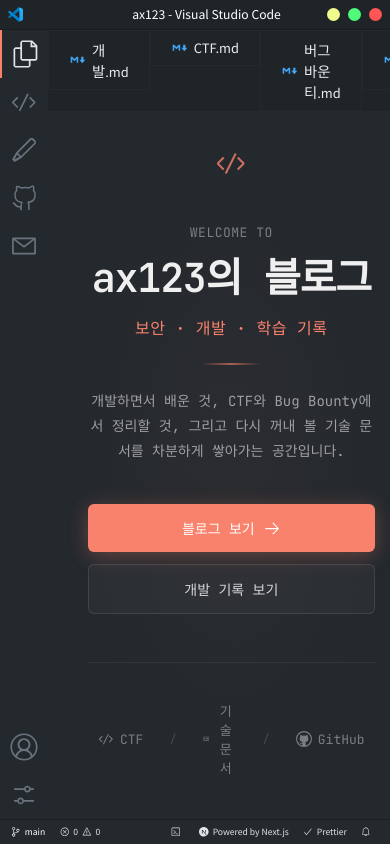
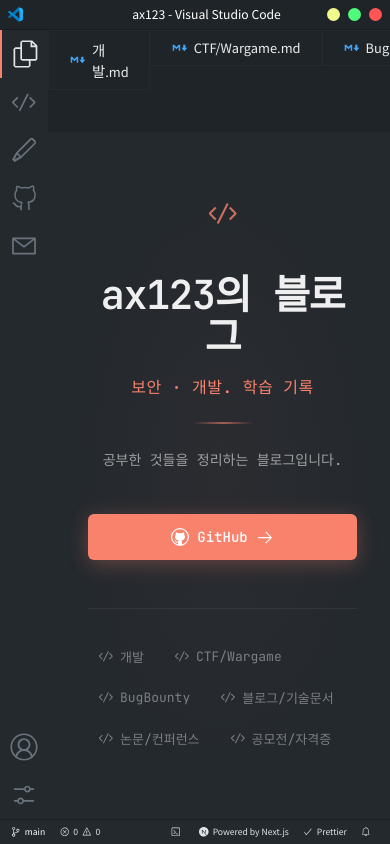
Before and after one commit to G0ldax123/G0ldax123.github.io, a Next.js app: page / in a window 390 px wide. Built offline with nearby package versions, Linux system fonts and the light colour scheme.

Commit message:
Refine homepage copy and simplify content navigation

```diff
--- a/app/page.tsx
+++ b/app/page.tsx
@@ -1,8 +1,9 @@
 'use client';
 
 import Link from 'next/link';
-import { VscArrowRight, VscBook, VscCode, VscGithub } from 'react-icons/vsc';
+import { VscArrowRight, VscCode, VscGithub } from 'react-icons/vsc';
 
+import { contentSections } from '@/data/navigation';
 import styles from '@/styles/HomePage.module.css';
 
 export default function HomePage() {
@@ -17,55 +18,37 @@ export default function HomePage() {
           </div>
 
           <div className={styles.intro}>
-            <p className={styles.greeting}>WELCOME TO</p>
-
             <h1 className={styles.name}>ax123{'\uC758'} {'\uBE14\uB85C\uADF8'}</h1>
 
-            <p className={styles.role}>{'\uBCF4\uC548 \u00B7 \uAC1C\uBC1C \u00B7 \uD559\uC2B5 \uAE30\uB85D'}</p>
+            <p className={styles.role}>{'\uBCF4\uC548 \u00B7 \uAC1C\uBC1C. \uD559\uC2B5 \uAE30\uB85D'}</p>
 
             <div className={styles.divider} />
 
             <p className={styles.description}>
-              {'\uAC1C\uBC1C\uD558\uBA74\uC11C \uBC30\uC6B4 \uAC83, CTF\uC640 Bug Bounty\uC5D0\uC11C \uC815\uB9AC\uD560 \uAC83, '}
-              {'\uADF8\uB9AC\uACE0 \uB2E4\uC2DC \uAEBC\uB0B4 \uBCFC \uAE30\uC220 \uBB38\uC11C\uB97C \uCC28\uBD84\uD558\uAC8C \uC313\uC544\uAC00\uB294 \uACF5\uAC04\uC785\uB2C8\uB2E4.'}
+              {'\uACF5\uBD80\uD55C \uAC83\uB4E4\uC744 \uC815\uB9AC\uD558\uB294 \uBE14\uB85C\uADF8\uC785\uB2C8\uB2E4.'}
             </p>
           </div>
 
           <div className={styles.actions}>
-            <Link href="/blog" className={styles.primaryAction}>
-              <span>{'\uBE14\uB85C\uADF8 \uBCF4\uAE30'}</span>
-              <VscArrowRight size={18} />
-            </Link>
-
-            <Link href="/dev" className={styles.secondaryAction}>
-              <span>{'\uAC1C\uBC1C \uAE30\uB85D \uBCF4\uAE30'}</span>
-            </Link>
-          </div>
-
-          <div className={styles.links}>
-            <Link href="/ctf" className={styles.link}>
-              <VscCode size={16} />
-              <span>CTF</span>
-            </Link>
-
-            <span className={styles.linkSeparator}>/</span>
-
-            <Link href="/blog" className={styles.link}>
-              <VscBook size={16} />
-              <span>{'\uAE30\uC220 \uBB38\uC11C'}</span>
-            </Link>
-
-            <span className={styles.linkSeparator}>/</span>
-
             <a
               href="https://github.com/G0ldax123"
               target="_blank"
               rel="noopener noreferrer"
-              className={styles.link}
+              className={styles.primaryAction}
             >
-              <VscGithub size={16} />
+              <VscGithub size={18} />
               <span>GitHub</span>
+              <VscArrowRight size={18} />
             </a>
+          </div>
+
+          <div className={styles.links}>
+            {contentSections.map((item) => (
+              <Link href={item.path} className={styles.link} key={item.path}>
+                <VscCode size={16} />
+                <span>{item.folderName}</span>
+              </Link>
+            ))}
           </div>
         </div>
       </div>
--- a/components/Sidebar.tsx
+++ b/components/Sidebar.tsx
@@ -13,6 +13,7 @@ import {
 } from 'react-icons/vsc';
 
 import styles from '@/styles/Sidebar.module.css';
+import { contentSections } from '@/data/navigation';
 
 const sidebarTopItems = [
   { Icon: VscFiles, path: '/' },
@@ -29,21 +30,26 @@ const sidebarBottomItems = [
 
 const Sidebar = () => {
   const pathname = usePathname();
+  const contentPaths = ['/', ...contentSections.map((item) => item.path)];
+  const isContentRoute = contentPaths.includes(pathname);
 
   return (
     <aside className={styles.sidebar}>
       <div className={styles.sidebarTop}>
-        {sidebarTopItems.map(({ Icon, path }) => (
+        {sidebarTopItems.map(({ Icon, path }) => {
+          const isActive = path === '/' ? isContentRoute : false;
+
+          return (
             <Link href={path} key={path}>
               <div
                 className={`${styles.iconContainer} ${
-                pathname === path && styles.active
+                  isActive && styles.active
                 }`}
               >
                 <Icon
                   size={16}
                   fill={
-                  pathname === path
+                    isActive
                       ? 'rgb(225, 228, 232)'
                       : 'rgb(106, 115, 125)'
                   }
@@ -51,18 +57,15 @@ const Sidebar = () => {
                 />
               </div>
             </Link>
-        ))}
+          );
+        })}
       </div>
       <div className={styles.sidebarBottom}>
         {sidebarBottomItems.map(({ Icon, path }) => (
           <div className={styles.iconContainer} key={path}>
             <Link href={path}>
               <Icon
-                fill={
-                  pathname === path
-                    ? 'rgb(225, 228, 232)'
-                    : 'rgb(106, 115, 125)'
-                }
+                fill={'rgb(106, 115, 125)'}
                 className={styles.icon}
               />
             </Link>
--- a/data/navigation.ts
+++ b/data/navigation.ts
@@ -10,40 +10,40 @@ export const contentSections = [
       '\uAC1C\uBC1C \uAE30\uB85D\uACFC \uC2E4\uD5D8 \uBA54\uBAA8\uB97C \uBAA8\uC544\uB450\uB294 \uACF5\uAC04\uC785\uB2C8\uB2E4.',
   },
   {
-    folderName: 'CTF',
-    filename: 'CTF.md',
+    folderName: 'CTF/Wargame',
+    filename: 'CTF/Wargame.md',
     path: '/ctf',
     title: 'CTF / Wargame',
     description:
       '\uBB38\uC81C \uD480\uC774\uC640 \uC6CC\uAC8C\uC784 \uD559\uC2B5 \uACFC\uC815\uC744 \uC815\uB9AC\uD569\uB2C8\uB2E4.',
   },
   {
-    folderName: '\uBC84\uADF8\uBC14\uC6B4\uD2F0',
-    filename: '\uBC84\uADF8\uBC14\uC6B4\uD2F0.md',
+    folderName: 'BugBounty',
+    filename: 'BugBounty.md',
     path: '/bugbounty',
     title: 'Bug Bounty',
     description:
       '\uBC84\uADF8\uBC14\uC6B4\uD2F0 \uD559\uC2B5\uACFC \uB9AC\uC11C\uCE58 \uB178\uD2B8\uB97C \uC815\uB9AC\uD569\uB2C8\uB2E4.',
   },
   {
-    folderName: '\uBE14\uB85C\uADF8',
-    filename: '\uBE14\uB85C\uADF8.md',
+    folderName: '\uBE14\uB85C\uADF8/\uAE30\uC220\uBB38\uC11C',
+    filename: '\uBE14\uB85C\uADF8/\uAE30\uC220\uBB38\uC11C.md',
     path: '/blog',
     title: '\uBE14\uB85C\uADF8 / \uAE30\uC220\uBB38\uC11C',
     description:
       '\uBE14\uB85C\uADF8 \uAE00\uACFC \uAE30\uC220 \uBB38\uC11C\uB97C \uCC28\uACE1\uCC28\uACE1 \uC313\uC544\uAC00\uB294 \uC139\uC158\uC785\uB2C8\uB2E4.',
   },
   {
-    folderName: '\uB17C\uBB38',
-    filename: '\uB17C\uBB38.md',
+    folderName: '\uB17C\uBB38/\uCEE8\uD37C\uB7F0\uC2A4',
+    filename: '\uB17C\uBB38/\uCEE8\uD37C\uB7F0\uC2A4.md',
     path: '/paper',
     title: '\uB17C\uBB38 / \uCEE8\uD37C\uB7F0\uC2A4',
     description:
       '\uAD00\uC2EC \uC788\uB294 \uB17C\uBB38\uACFC \uBC1C\uD45C \uC790\uB8CC\uB97C \uAE30\uB85D\uD558\uB294 \uACF5\uAC04\uC785\uB2C8\uB2E4.',
   },
   {
-    folderName: '\uACF5\uBAA8\uC804',
-    filename: '\uACF5\uBAA8\uC804.md',
+    folderName: '\uACF5\uBAA8\uC804/\uC790\uACA9\uC99D',
+    filename: '\uACF5\uBAA8\uC804/\uC790\uACA9\uC99D.md',
     path: '/cert',
     title: '\uACF5\uBAA8\uC804 / \uC790\uACA9\uC99D',
     description:
--- a/styles/HomePage.module.css
+++ b/styles/HomePage.module.css
@@ -28,7 +28,7 @@
 
 .container {
   width: 100%;
-  max-width: 640px;
+  max-width: 760px;
   position: relative;
   z-index: 1;
 }
@@ -41,7 +41,6 @@
   gap: 32px;
 }
 
-/* Header */
 .header {
   margin-bottom: 8px;
 }
@@ -51,21 +50,11 @@
   opacity: 0.8;
 }
 
-/* Intro Section */
 .intro {
   display: flex;
   flex-direction: column;
   align-items: center;
   gap: 16px;
-}
-
-.greeting {
-  margin: 0;
-  font-size: 13px;
-  color: rgba(255, 255, 255, 0.4);
-  font-family: var(--font-mono);
-  letter-spacing: 0.5px;
-  text-transform: uppercase;
 }
 
 .name {
@@ -98,7 +87,7 @@
   opacity: 0.6;
 }
 
- .description {
+.description {
   margin: 0;
   font-size: 15px;
   line-height: 1.8;
@@ -106,7 +95,6 @@
   max-width: 700px;
 }
 
-/* Actions */
 .actions {
   display: flex;
   gap: 12px;
@@ -115,8 +103,7 @@
   margin-top: 8px;
 }
 
-.primaryAction,
-.secondaryAction {
+.primaryAction {
   display: inline-flex;
   align-items: center;
   gap: 8px;
@@ -126,9 +113,6 @@
   font-weight: 500;
   text-decoration: none;
   transition: all 0.2s ease;
-}
-
-.primaryAction {
   background: var(--accent-color);
   color: white;
   box-shadow: 0 4px 20px rgba(var(--accent-color-rgb), 0.3);
@@ -139,26 +123,16 @@
   box-shadow: 0 6px 24px rgba(var(--accent-color-rgb), 0.4);
 }
 
-.secondaryAction {
-  background: rgba(255, 255, 255, 0.03);
-  color: rgba(255, 255, 255, 0.8);
-  border: 1px solid rgba(255, 255, 255, 0.1);
-}
-
-.secondaryAction:hover {
-  background: rgba(255, 255, 255, 0.07);
-  border-color: rgba(255, 255, 255, 0.2);
-  transform: translateY(-2px);
-}
-
-/* Links */
 .links {
   display: flex;
   align-items: center;
-  gap: 16px;
+  justify-content: center;
+  gap: 10px;
+  flex-wrap: wrap;
   margin-top: 16px;
   padding-top: 32px;
   border-top: 1px solid rgba(255, 255, 255, 0.06);
+  width: 100%;
 }
 
 .link {
@@ -178,12 +152,6 @@
   background: rgba(255, 255, 255, 0.05);
 }
 
-.linkSeparator {
-  color: rgba(255, 255, 255, 0.15);
-  font-size: 12px;
-}
-
-/* Responsive */
 @media (max-width: 640px) {
   .page {
     padding: 40px 24px;
@@ -203,13 +171,15 @@
   }
 
   .actions {
-    flex-direction: column;
     width: 100%;
   }
 
-  .primaryAction,
-  .secondaryAction {
+  .primaryAction {
     justify-content: center;
     width: 100%;
   }
+
+  .links {
+    justify-content: flex-start;
+  }
 }
```
Lines whose indentation alone changed are shown as unchanged.
